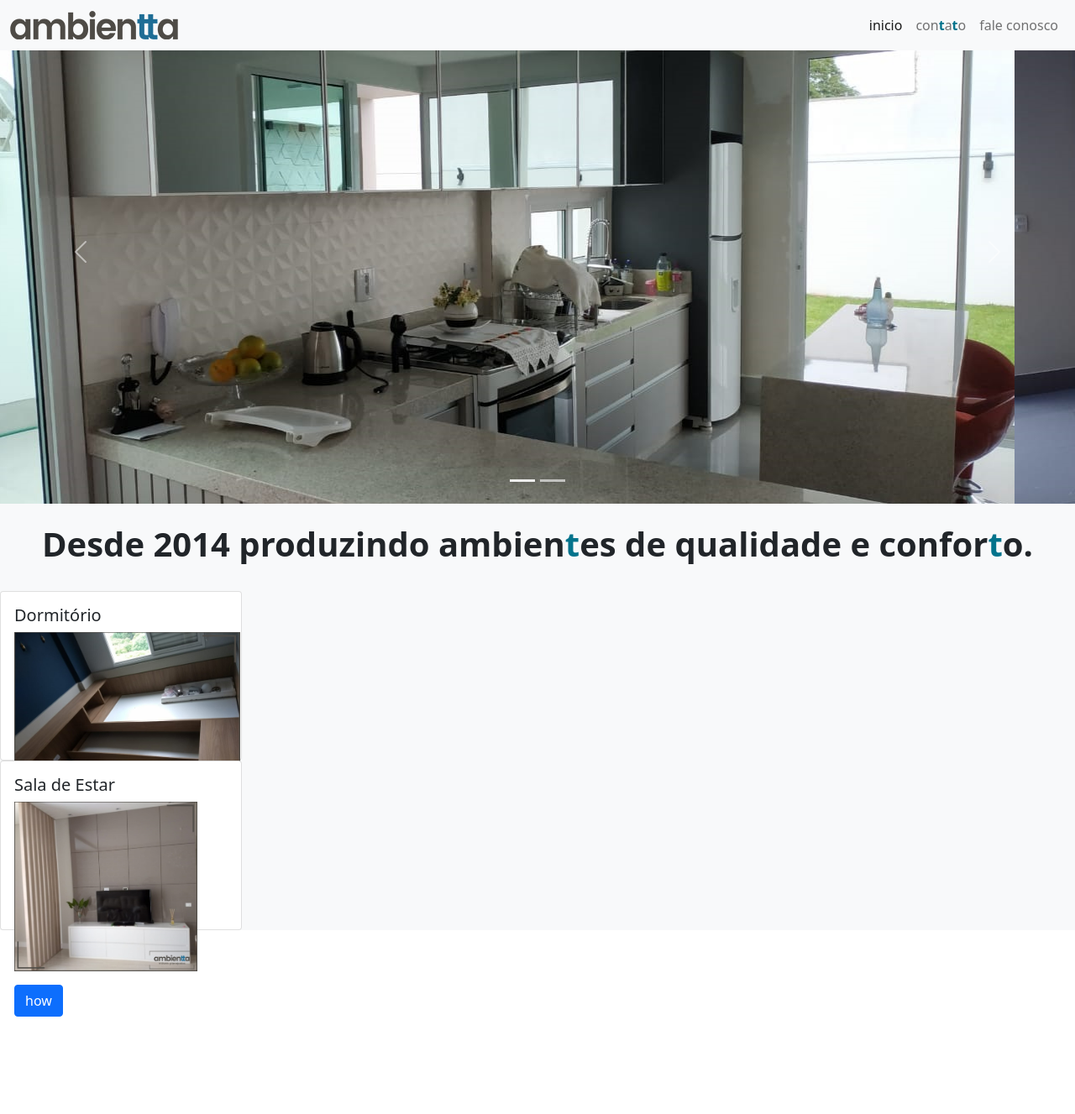
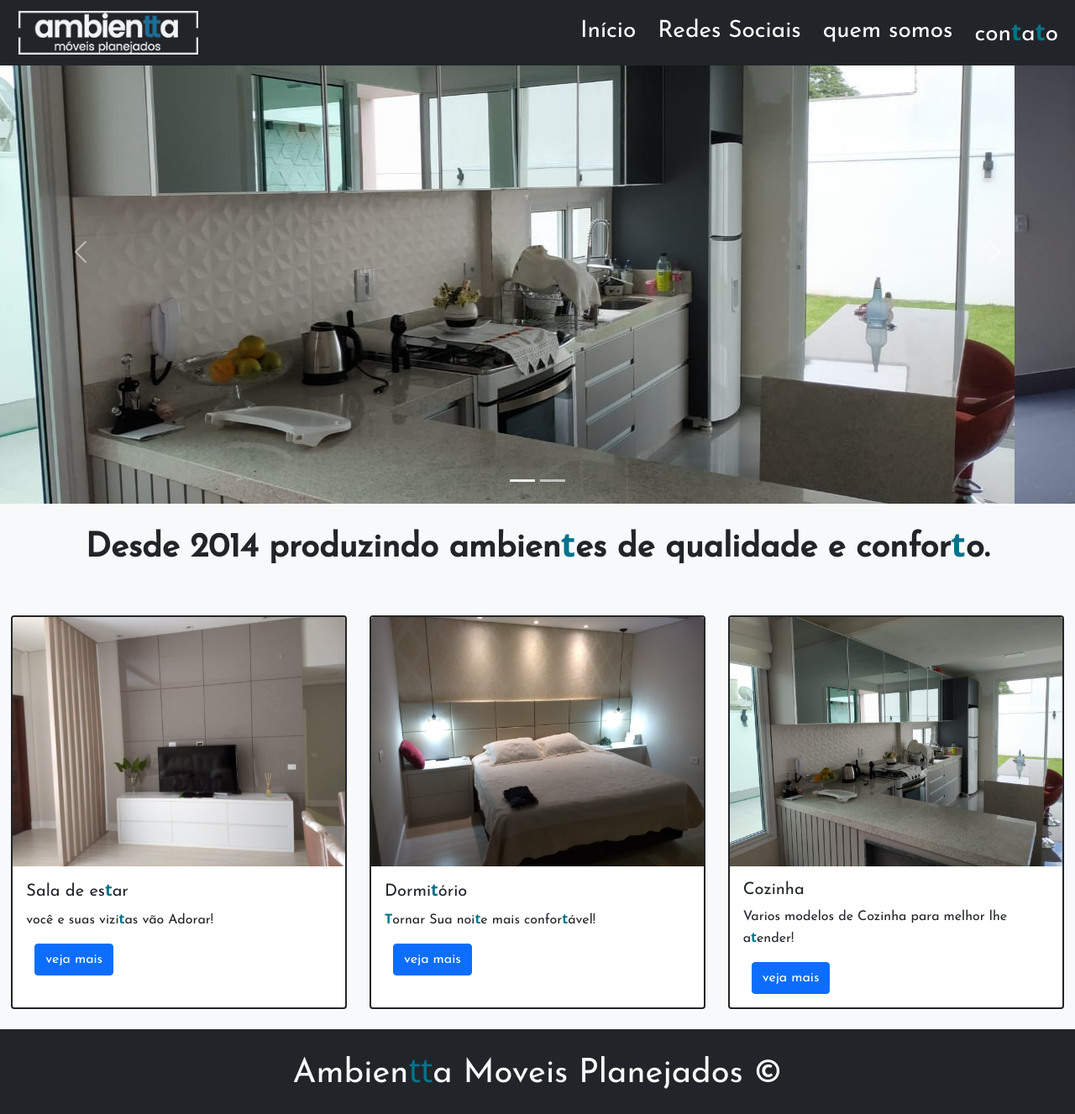
Before and after one commit to hudsoncap/ambientta, a plain HTML site: page index.html in a window 1280 px wide. Shown: the whole page at 84% size. Before the commit the page ends 1227 px from the top, so only its background shows below. Drawn offline with nearby package versions, Linux system fonts and the light colour scheme.

Commit message:
ambientta

```diff
--- a/estilo/estilo.css
+++ b/estilo/estilo.css
@@ -6,21 +6,39 @@
     --color4: #0D0D0D;
     --font1: font-family: 'Pacifico', cursive;
     --font2: font-family: 'Roboto', sans-serif;
+    --font3: font-family: 'Josefin Sans', sans-serif;
 }
+*{font-family: 'Josefin Sans', sans-serif;}
 
+a{color: white!important;
+  font-family: 'Josefin Sans', sans-serif;
+   font-size: 28px;
+  margin-left: 10px;}
 
+  a:hover {
+     font-size: 32px;
+     background-color:#03738c25 ;
+     border-radius: 10px;
+  }
+
+ h1{font-family: 'Josefin Sans', sans-serif;}
+
+ .btwhite {
+background-color: white;}
 
 .sub-titu{color: var(595848);
-font-family: var(--font2);
+  font-family: 'Josefin Sans', sans-serif;;
  font-weight: bold;
 }
 
-strong{color: var(--color1);}
+strong{color: var(--color1);
+    font-family: 'Segoe UI', Tahoma, Geneva, Verdana, sans-serif;
+   font-weight: none;}
 
 
 .imglogo { object-fit: cover;
-  width: 100px;
-height: 50;}
+  width: 214px;
+  }
 
 
 
@@ -30,11 +48,11 @@ height: 50;}
       height: 600px;
 }
 
-.card{
-  max-width: 18rem;
+.card-largura{
+  max-width: 25rem;
 }
 
 .cardimg{
      object-fit: cover;
-     height: 202px;
+     height: 100px;
 }
--- a/index.html
+++ b/index.html
@@ -6,6 +6,9 @@
     <meta name="viewport" content="width=device-width, initial-scale=1.0">
     <link rel="preconnect" href="https://fonts.googleapis.com">
    <link rel="preconnect" href="https://fonts.gstatic.com" crossorigin>
+   <link rel="preconnect" href="https://fonts.googleapis.com">
+  <link rel="preconnect" href="https://fonts.gstatic.com" crossorigin>
+  <link href="https://fonts.googleapis.com/css2?family=Josefin+Sans&display=swap" rel="stylesheet">
    <link href="https://fonts.googleapis.com/css2?family=Pacifico&family=Roboto:wght@300&display=swap" rel="stylesheet">
     <link href="https://cdn.jsdelivr.net/npm/bootstrap@5.1.3/dist/css/bootstrap.min.css" rel="stylesheet" integrity="sha384-1BmE4kWBq78iYhFldvKuhfTAU6auU8tT94WrHftjDbrCEXSU1oBoqyl2QvZ6jIW3" crossorigin="anonymous">
     <link rel="stylesheet" href="estilo/estilo.css">
@@ -14,23 +17,18 @@
 <body>
 
     <header>
-        <nav class="navbar navbar-expand-lg navbar-light bg-light fixed-top ">
+        <nav class="navbar navbar-expand-lg navbar-light text-light bg-dark fixed-top ">
             <div class="container-fluid">
-              <a class="navbar-brand " href="#"><img src="imagens/titulologo.png" alt=""></a>
-              <button class="navbar-toggler " type="button" data-bs-toggle="collapse" data-bs-target="#navbarNav" aria-controls="navbarNav" aria-expanded="false" aria-label="Toggle navigation">
-                <span class="navbar-toggler-icon "></span>
+              <a class="navbar-brand " href="#"><img class="imglogo" src="imagens/fulllogoBranco.png" alt=""></a>
+              <button class="navbar-toggler btwhite" type="button" data-bs-toggle="collapse" data-bs-target="#navbarNavAltMarkup" aria-controls="navbarNavAltMarkup" aria-expanded="false" aria-label="Toggle navigation">
+                <span class="navbar-toggler-icon"></span>
               </button>
-              <div class="collapse navbar-collapse justify-content-end "  id="navbarNav">
-                <ul class="navbar-nav ">
-                  <li class="nav-item">
-                    <a class="nav-link active " aria-current="page" href="#">inicio</a>
-                  </li>
-                  <li class="nav-item">
-                    <a class="nav-link" href="#">con<strong>t</strong>a<strong>t</strong>o</a>
-                  </li>
-                  <li class="nav-item">
-                    <a class="nav-link" href="#">fale conosco</a>
-                  </li>
+              <div class="collapse navbar-collapse justify-content-end" id="navbarNavAltMarkup">
+                <ul class="navbar-nav">
+                  <li><a class="nav-link" href="#"aria-current="page" href="#">Início</a></li>
+                  <li><a class="nav-link" href="#">Redes Sociais</a></li>
+                  <li><a class="nav-link" href="#">quem somos</a></li>
+                  <li><a class="nav-link" data-bs-toggle="modal" data-bs-target="#ModalContato" href="#">con<strong>t</strong>a<strong>t</strong>o</a></li>
                 </ul>
               </div>
             </div>
@@ -50,7 +48,7 @@
             </div>
             <button class="carousel-control-prev" type="button" data-bs-target="#carouselExampleIndicators" data-bs-slide="prev">
               <span class="carousel-control-prev-icon" aria-hidden="true"></span>
-              <span class="visually-hidden">Anterior</span>
+              <span class="visually-hidden">An<strong>t</strong>erior</span>
             </button>
             <button class="carousel-control-next" type="button" data-bs-target="#carouselExampleIndicators" data-bs-slide="next">
               <span class="carousel-control-next-icon" aria-hidden="true"></span>
@@ -62,30 +60,46 @@
     <main class="bg-light">
                <h1 class="text-center sub-titu display-6 p-4">Desde 2014 produzindo ambien<strong>t</strong>es de qualidade e confor<strong>t</strong>o.</h1>
 
-               <section>
+               <section class="container-fluid bg-light " id="Ambientes">
 
-                <div class="card  cardimg" >
+            <div class="row justify-content-md-center">
+
+                <article class="card  border border-dark border-2 borda-cor-especial card-largura p-0 mx-auto my-4 col-12  col-md-4" >
+                  <img src="imagens/IMG-20181003-WA0013.jpg" class="card-img-top imagem-card" alt="sala1">
                   <div class="card-body">
-                    <h5 class="card-title">Dormitório</h5>
-                    <p class="card-text"> <img class="cardimg" src="imagens/quarto1.jpg" alt="quarto1"> </p>
-                    <a href="#" class="btn btn-primary">Galeria</a>
+                    <h5 class="card-title">Sala de es<strong>t</strong>ar</h5>
+                    <p class="card-text">você e suas vizi<strong>t</strong>as vão Adorar!</p>
+                    <a href="#" class="btn btn-primary">veja mais</a>
                   </div>
+                </article>
+
+                <article class="card border border-dark border-2 borda-cor-especial card-largura p-0 mx-auto my-4 col-12  col-md-4 " >
+                  <img src="imagens/IMG-20181003-WA0012.jpg" class="card-img-top imagem-card" alt="quarto1">
+                  <div class="card-body">
+                    <h5 class="card-title">Dormi<strong>t</strong>ório</h5>
+                    <p class="card-text"><strong>T</strong>ornar Sua noi<strong>t</strong>e mais confor<strong>t</strong>ável!</p>
+                    <a href="#" class="btn btn-primary">veja mais</a>
+                  </div>
+                </article>
+
+
+                   <article class="card borda-cor-especial border border-dark border-2 card-largura p-0 mx-auto my-4 col-12  col-md-4 " >
+                     <img src="imagens/cozinha1.jpeg" class="card-img-top imagem-card" alt="cozinha1">
+                     <div class="card-body">
+                       <h5 class="card-title">Cozinha</h5>
+                       <p class="card-text">Varios modelos de Cozinha para melhor lhe a<strong>t</strong>ender!</p>
+                       <a href="#" class="btn btn-primary">veja mais</a>
+                     </div>
+                   </article>
                 </div>
-
-                <div class="card  cardimg" >
-                  <div class="card-body">
-                    <h5 class="card-title">Sala de Estar</h5>
-                    <p class="card-text"> <img class="cardimg" src="imagens/sala2.jpg" alt="Sala de Estar"> </p>
-                    <a href="#" class="btn btn-primary">how</a>
-                  </div>
-                </div>
-
 
                </section>
 
     </main>
 
-    <footer></footer>
+    <footer class="text-light bg-dark  text-center">
+      <p class="m-0 p-4 display-6">Ambien<strong>tt</strong>a Moveis Planejados &copy;</p>
+    </footer>
 
 
 
```
Also changed, not shown: imagens/Facebook_icon_2013.svg (added), imagens/IMG-20181003-WA0012.jpg (added), imagens/IMG-20181003-WA0013.jpg (added), imagens/IMG-20181003-WA0016.jpg (added), imagens/fulllogoBranco.png (added), imagens/insta.png (added), imagens/titulologobranco.png (added), imagens/whats.png (added).
